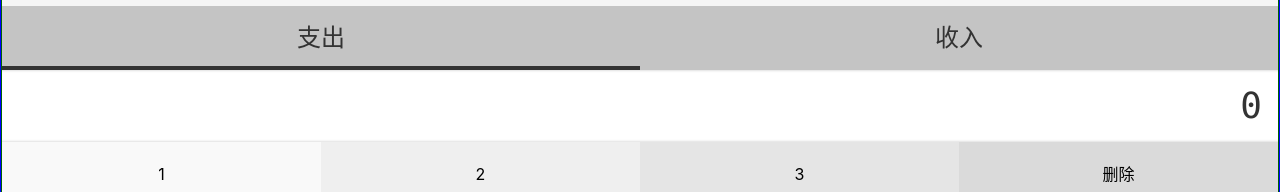
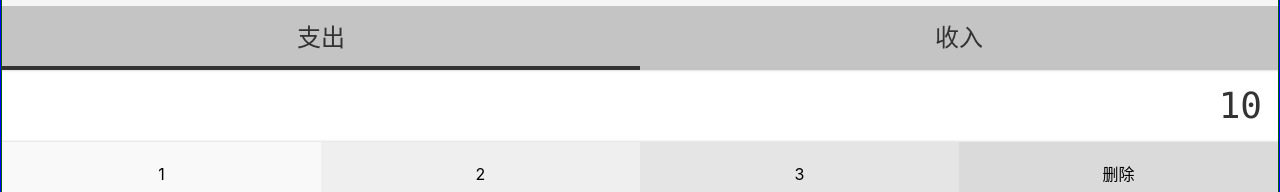
Before and after one commit to AngelaFangguyue/money, a Vue app: page /#/Money in a window 1280 px wide. Shown: the part 322-514 px from the top of the page. Built offline with nearby package versions, Linux system fonts and the light colour scheme.

Commit message:
收集四个组件的数据到record中，和父组件通信，初始值都使用了.sync

```diff
--- a/src/views/Money.vue
+++ b/src/views/Money.vue
@@ -1,10 +1,13 @@
 <template>
  <Layout class-perfix="money">
 {{record}}
-   <Numberpad @update:value="onUpdateAmount"/>
-   <Types as="asasas"  :value="record.type" @update:value="onUpdateType"/>
-   <Notes @update:value="onUpdateNotes"/>
-   <Tags :data-source.sync="tags" @update:value="onUpdateTags"/>
+<!--   <Numberpad :value="record.amount" @update:value="onUpdateAmount"/>-->
+   <Numberpad :value.sync="record.amount"/>
+<!--   <Types as="asasas"  :value="record.type" @update:value="onUpdateType"/>-->
+   <Types as="asasas"  :value.sync="record.type"/>
+<!--   <Notes :value="record.notes" @update:value="onUpdateNotes"/>-->
+   <Notes :value.sync="record.notes"/>
+   <Tags :data-source.sync="tags" :value.sync="record.tags" />
  </Layout>
 </template>
 
@@ -23,7 +26,7 @@
     tags: string[];
     notes: string;
     type: string;
-    amount: string;
+    amount: number;
   }
 
    @Component({
@@ -35,31 +38,31 @@
       tags:[],
       notes:'',
       type:'-',
-      amount:'0'
+      amount:10
     };
 
      a1 = '-';
     tags = ['衣','食','住','行'];
 
-     onUpdateTags(a: string[]){
-       this.record.tags = a;
-      console.log(a);
-     }
+     // onUpdateTags(a: string[]){
+     //   this.record.tags = a;
+     //  console.log(a);
+     // }
 
-     onUpdateNotes(a: string){
-       this.record.notes = a;
-       console.log(a);
-     }
+     // onUpdateNotes(a: string){
+     //   this.record.notes = a;
+     //   console.log(a);
+     // }
 
-     onUpdateType(a: string){
-       this.record.type = a;
-       console.log(a);
-     }
+     // onUpdateType(a: string){
+     //   this.record.type = a;
+     //   console.log(a);
+     // }
 
-     onUpdateAmount(a: string){
-       this.record.amount = a;
-       console.log(a);
-     }
+     // onUpdateAmount(a: string){
+     //   this.record.amount = parseFloat(a);
+     //   console.log(a);
+     // }
 
 
   }
--- a/src/views/Money/Notes.vue
+++ b/src/views/Money/Notes.vue
@@ -12,11 +12,11 @@
 
 <script lang="ts">
   import  Vue from 'vue';
-  import {Component, Watch} from 'vue-property-decorator';
+  import {Component, Prop, Watch} from 'vue-property-decorator';
 
   @Component
   export default class Notes extends Vue{
-    value1 = '';
+     value1 = '';
     // inputValue(event:KeyboardEvent){
     //   this.value = (event.target as HTMLInputElement).value;
     // }
@@ -24,6 +24,8 @@
     onValueChanged(){
       this.$emit("update:value",this.value1);
     }
+
+    @Prop(String) value!: string;
 
   }
 </script>
--- a/src/views/Money/Numberpad.vue
+++ b/src/views/Money/Numberpad.vue
@@ -22,11 +22,12 @@
 
 <script lang="ts">
   import Vue from 'vue';
-  import {Component} from 'vue-property-decorator';
+  import {Component, Prop} from 'vue-property-decorator';
 
   @Component
   export default class Numberpad extends Vue{
-    output = "0";
+    @Prop(Number) value!: number;
+    output = this.value.toString();
 
     inputContent(event: MouseEvent){
       if(this.output.length===16){return}
@@ -51,7 +52,7 @@
     }
 
     ok(){console.log('hi');
-      this.$emit("update:value",this.output);
+      this.$emit("update:value",parseFloat(this.output));
     }
 
     remov(){
--- a/src/views/Money/Tags.vue
+++ b/src/views/Money/Tags.vue
@@ -15,6 +15,9 @@
 
   @Component
   export default class Tags extends Vue{
+
+    @Prop(Array) value!: string[];
+
     @Prop(Array) dataSource: string[] | undefined ;
     selectedTags: string[] = [];
 
```
